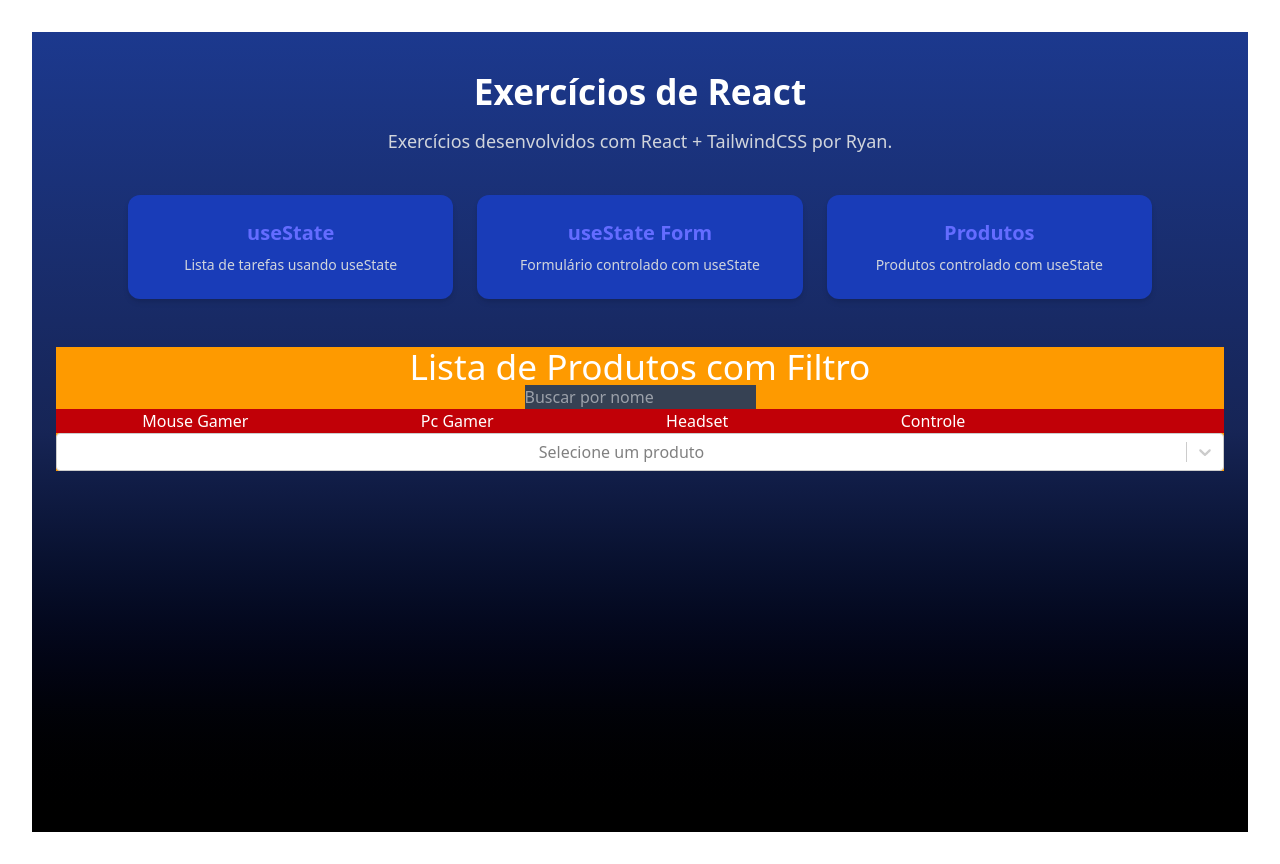
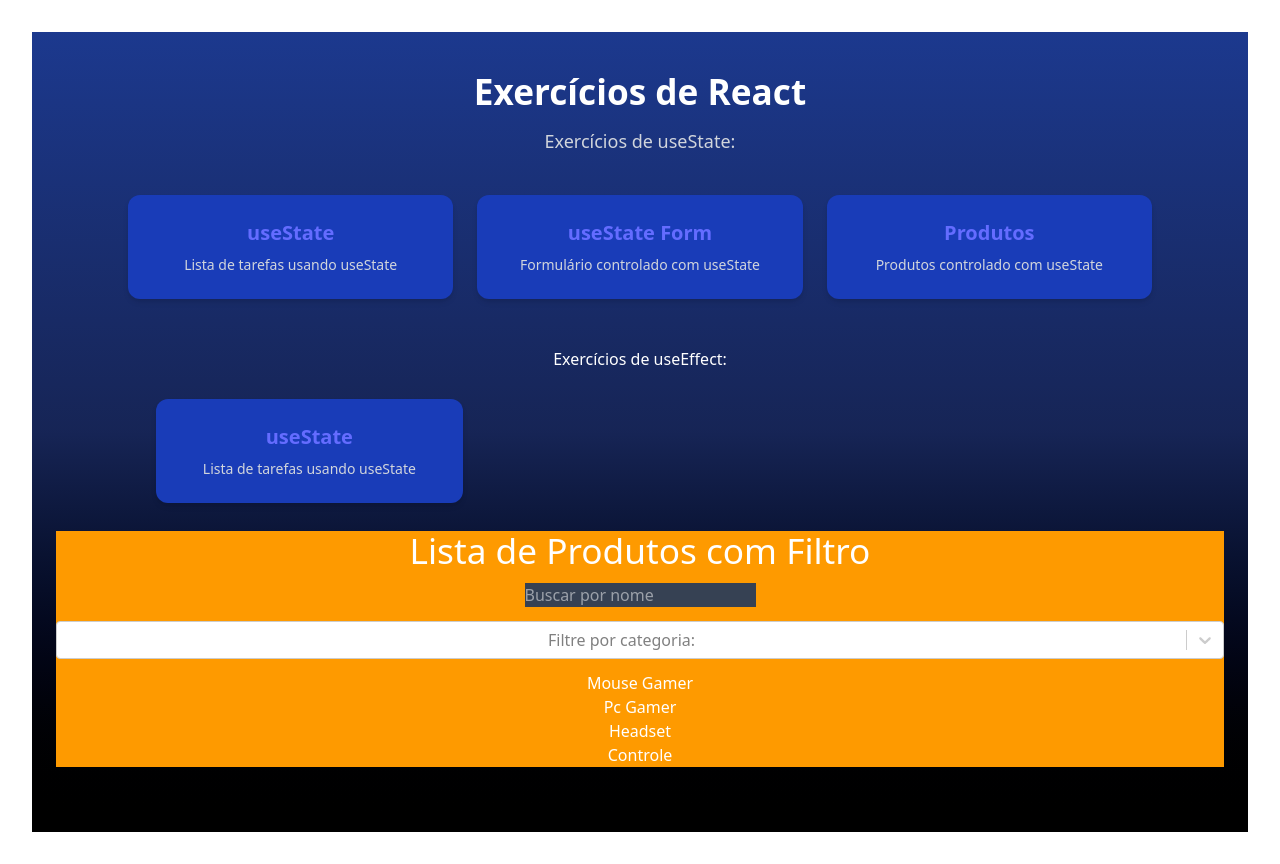
Before and after one commit to ryanmarinhodev/typescript-reviewing, a React (Vite) app in the folder vite-project/: page /produtos in a window 1280 px wide. Built offline with nearby package versions, Linux system fonts and the light colour scheme.

Commit message:
Exercicios

```diff
--- a/vite-project/src/HomePage.tsx
+++ b/vite-project/src/HomePage.tsx
@@ -8,9 +8,7 @@ function Home() {
         <h1 className="text-4xl md:text-5xl font-bold mb-4">
           Exercícios de React
         </h1>
-        <p className="text-lg text-gray-300 mb-10">
-          Exercícios desenvolvidos com React + TailwindCSS por Ryan.
-        </p>
+        <p className="text-lg text-gray-300 mb-10">Exercícios de useState:</p>
 
         <div className="grid gap-6 grid-cols-1 sm:grid-cols-2 md:grid-cols-3">
           <Link
@@ -45,6 +43,20 @@ function Home() {
       </div>
 
       <div className="mt-12">
+        <p>Exercícios de useEffect:</p>
+        <div className="max-w-5xl mx-auto text-center">
+          <div className="grid gap-6 grid-cols-1 sm:grid-cols-2 md:grid-cols-3 p-7">
+            <Link
+              to={paths.TITULOS_DINAMICOS}
+              className="bg-blue-800 hover:bg-blue-700 rounded-xl p-6 transition transform hover:-translate-y-1 shadow-md"
+            >
+              <h2 className="text-xl font-semibold mb-2">useState</h2>
+              <p className="text-gray-300 text-sm">
+                Lista de tarefas usando useState
+              </p>
+            </Link>
+          </div>
+        </div>
         <Outlet />
       </div>
     </div>
--- /dev/null
+++ b/vite-project/src/hooks/useEffect/TituloDinamico.tsx
@@ -0,0 +1,31 @@
+import { useEffect, useState } from "react";
+
+function TituloDinamico() {
+  const [counter, setCount] = useState(0);
+
+  const counterFunction = (action: string) => {
+    if (action === "decremento" && counter > 0) {
+      setCount(counter - 1);
+    }
+
+    if (action === "incremento") {
+      setCount(counter + 1);
+    }
+  };
+
+  useEffect(() => {
+    console.log("O valor foi para:", counter);
+    document.title = `${counter}`;
+  }, [counter]);
+
+  return (
+    <div>
+      <h1>Titulo dinamico</h1>
+      <p>{counter}</p>
+      <button onClick={() => counterFunction("decremento")}>-</button>
+      <button onClick={() => counterFunction("incremento")}>+</button>
+    </div>
+  );
+}
+
+export default TituloDinamico;
--- a/vite-project/src/hooks/useState/ProductsListFilter.tsx
+++ b/vite-project/src/hooks/useState/ProductsListFilter.tsx
@@ -8,8 +8,13 @@ interface ProductsListFilterInterface {
   disponivel: boolean;
 }
 
+interface Valores {
+  value: string;
+  label: string;
+}
+
 function ProdutosListFiltros() {
-  const [products, setProducts] = useState<ProductsListFilterInterface[]>([
+  const [products] = useState<ProductsListFilterInterface[]>([
     { id: 1, nome: "Mouse Gamer", categoria: "Informática", disponivel: true },
     { id: 2, nome: "Pc Gamer", categoria: "Informática", disponivel: false },
     { id: 3, nome: "Headset", categoria: "Informática", disponivel: true },
@@ -17,9 +22,9 @@ function ProdutosListFiltros() {
   ]);
 
   const [search, setSearch] = useState<string>("");
-  const filterItems = products.filter((item) => {
-    return item.nome.toLowerCase().includes(search.toLowerCase());
-  });
+  const [selectedCategory, setselectedCategory] = useState<Valores | null>(
+    null
+  );
 
   const categoriasUnicas = [
     ...new Set(
@@ -29,15 +34,19 @@ function ProdutosListFiltros() {
     ),
   ];
 
-  const filtrarCategorias = categoriasUnicas.map((cat) => ({
-    value: cat.toLocaleLowerCase,
+  const categorias = categoriasUnicas.map((cat) => ({
+    value: cat,
     label: cat,
   }));
 
-  // const [searchCategoryItem, setSearchCategoryItem] = useState("");
-  // const handleCategory = products.filter((item) => {
-  //   return item.categoria.toLowerCase().includes(searchCategoryItem);
-  // });
+  const filterItems = products.filter((item) => {
+    const s = search.trim().toLowerCase();
+    const matchNome = s === "" || item.nome.toLowerCase().includes(s);
+    const matchCategoria =
+      !selectedCategory || item.categoria === selectedCategory.value;
+
+    return matchNome && matchCategoria;
+  });
 
   return (
     <>
@@ -45,24 +54,26 @@ function ProdutosListFiltros() {
         <h1>Lista de Produtos com Filtro</h1>
         <input
           type="text"
-          className="bg-gray-700"
+          className="bg-gray-700 m-3.5"
           placeholder="Buscar por nome"
           value={search}
           onChange={(e) => setSearch(e.target.value)}
         />
-        <div className="flex justify-around list-none  bg-red-700">
-          {filterItems.map((item) => (
-            <li key={item.id}>{item.nome}</li>
-          ))}
-          <div></div>
-        </div>
 
         <Select
-          options={filtrarCategorias}
-          value={null}
-          onChange={() => {}}
-          placeholder="Selecione um produto"
+          options={categorias}
+          value={selectedCategory}
+          onChange={(item) => setselectedCategory(item)}
+          placeholder="Filtre por categoria:"
+          isClearable
         />
+        <ul className="mt-3">
+          {filterItems.length === 0 ? (
+            <li>Nenhum produto foi encontrado</li>
+          ) : (
+            filterItems.map((p) => <li key={p.id}>{p.nome}</li>)
+          )}
+        </ul>
       </div>
     </>
   );
--- a/vite-project/src/paths.ts
+++ b/vite-project/src/paths.ts
@@ -3,4 +3,5 @@ export const paths = {
   LISTA_TAREFAS: "lista-tarefas",
   FORMULARIO: "formulario",
   PRODUTOS: "produtos",
+  TITULOS_DINAMICOS: "titulos-dinamicos",
 };
--- a/vite-project/src/routes.tsx
+++ b/vite-project/src/routes.tsx
@@ -3,6 +3,7 @@ import Home from "./HomePage";
 import FormularioState from "./hooks/useState/useStateForm";
 import ListaTarefas from "./hooks/useState/ListaTarefas";
 import ProdutosListFiltros from "./hooks/useState/ProductsListFilter";
+import TituloDinamico from "./hooks/useEffect/TituloDinamico";
 
 function AppRoutes() {
   return (
@@ -12,6 +13,7 @@ function AppRoutes() {
           <Route path="lista-tarefas" element={<ListaTarefas />} />
           <Route path="formulario" element={<FormularioState />} />
           <Route path="produtos" element={<ProdutosListFiltros />} />
+          <Route path="titulos-dinamicos" element={<TituloDinamico />} />
         </Route>
       </Routes>
     </>
```
